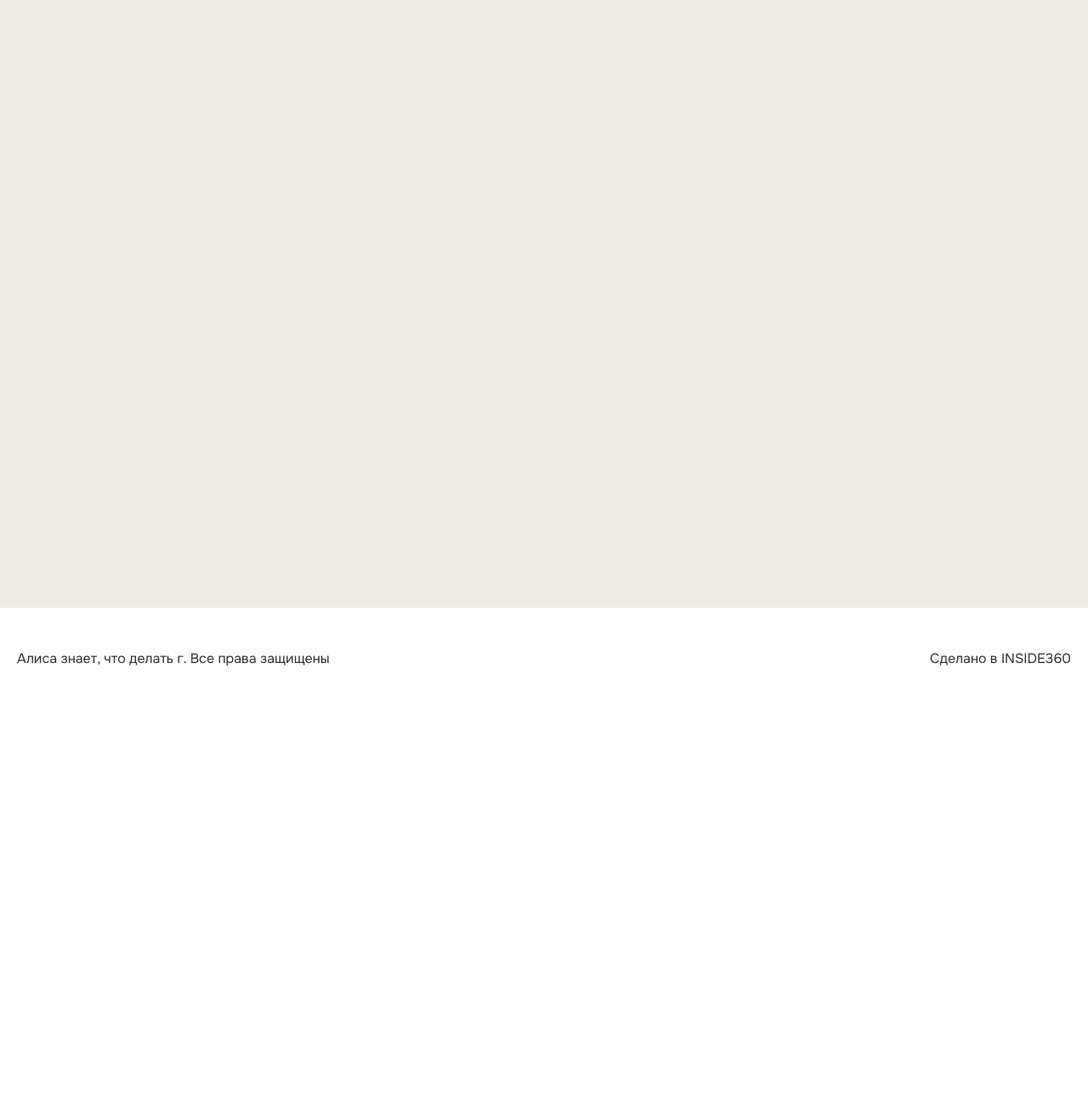
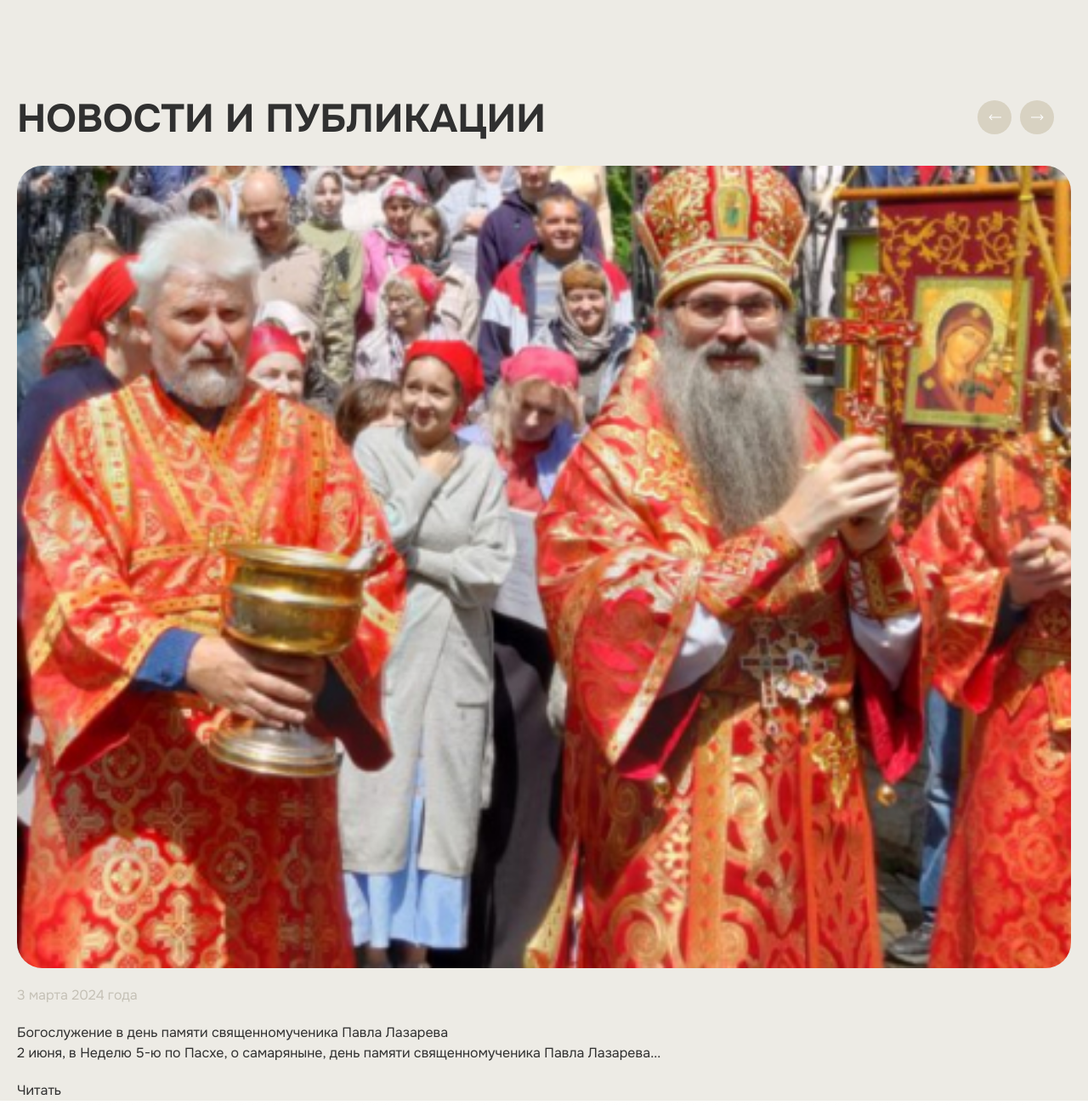
Before and after one commit to blessMe-Padre/sobor-html, a plain HTML site: page index.html in a window 1280 px wide. Shown: the part 880-2180 px from the top of the page at 85% size. Before the commit the page ends 1727 px from the top, so only its background shows below. Drawn offline with Linux system fonts and the light colour scheme; a script that the page names is missing.

Commit message:
feat: добавляет стили

```diff
--- a/css/main.css
+++ b/css/main.css
@@ -966,6 +966,33 @@ button.swiper-pagination-bullet{
   color: #303030;
   font-size: clamp(1.5rem, 0.928rem + 2.441vw, 3.125rem);
   line-height: 1.1;
+}
+
+.news {
+  padding-top: 200px;
+}
+
+.news__header {
+  display: flex;
+  align-items: center;
+  justify-content: space-between;
+  gap: 20px;
+  margin-bottom: 30px;
+}
+
+.news__item {
+  display: flex;
+  flex-direction: column;
+  justify-content: space-between;
+  gap: 20px;
+}
+
+.news__description {
+  -webkit-line-clamp: 2;
+  line-clamp: 2;
+  display: -webkit-box;
+  -webkit-box-orient: vertical;
+  overflow: hidden;
 }
 
 /* Импорт TailWind */
@@ -1601,10 +1628,6 @@ body {
   height: 100vh;
 }
 
-.min-h-screen{
-  min-height: 100vh;
-}
-
 .w-0{
   width: 0px;
 }
@@ -1802,6 +1825,58 @@ body {
   margin-top: -250px;
 }
 
+.button-wrapper {
+  display: flex;
+  align-items: center;
+  justify-content: center;
+  gap: 30px;
+  width: 110px;
+}
+
+.swiper-button-prev,
+.swiper-button-next {
+  width: 40px;
+  height: 40px;
+  background-color: var(--brown);
+  border-radius: 100%;
+  transition: background-color 0.3s ease;
+}
+
+.swiper-button-prev:hover,
+.swiper-button-next:hover {
+  background-color: var(--orange);
+}
+
+.swiper-button-prev:hover img,
+.swiper-button-next:hover img {
+  transition: transform 0.3s ease;
+}
+
+.swiper-button-prev:hover img {
+  transform: translateX(-5px);
+}
+
+.swiper-button-next:hover img {
+  transform: translateX(5px);
+}
+
+.image-wrapper {
+  border-radius: 30px;
+  overflow: hidden;
+}
+
+.image-wrapper img {
+  width: 100%;
+  height: 100%;
+  -o-object-fit: cover;
+     object-fit: cover;
+  transition: transform 0.3s ease;
+}
+
+.image-wrapper img:hover {
+  transform: scale(1.1);
+}
+
 @media (min-width: 729px){
   .xs\:block{
     display: block;
--- a/index.html
+++ b/index.html
@@ -120,7 +120,53 @@
             <div class="decor-section bg-light-brown">
                 <!-- <img src="./src/img/bg/1.png" alt=""> -->
             </div>
-            <section class="min-h-screen bg-light-brown"></section>
+            <section class="news bg-light-brown">
+                <div class="container">
+
+                <div class="news__header relative">
+                    <h2 class="title">Новости и публикации</h2>
+                    <div class="button-wrapper relative">
+                        <div class="swiper-button-prev news-button-prev">
+                            <img src="./src/img/icons/arrow-left.svg" width="15" height="10" alt="">
+                        </div>
+                        <div class="swiper-button-next news-button-next">
+                            <img src="./src/img/icons/arrow-right.svg" width="15" height="10" alt="">
+                        </div>
+                    </div>
+                </div>
+
+                <div class="w-0 min-w-full relative">
+                    <div class="news-swiper swiper">
+                        <ul class="swiper-wrapper justify-items-stretch news__list">
+                            <li class="swiper-slide news__item">
+                                <div>
+                                    <div class="image-wrapper mb-5">
+                                        <img src="./src/img/image-1.jpg" height="460" width="350" alt="image">
+                                    </div>
+                                    <p class="mb-5 text-light-gray">3 марта 2024 года</p>
+                                    <h3>Богослужение в день памяти священномученика Павла Лазарева</h3>
+                                    <p class="news__description">2 июня, в Неделю 5-ю по Пасхе, о самаряныне, день памяти священномученика Павла Лазарева...</p>
+                                </div>
+                                <a href="#">Читать</a>
+                            </li>
+
+                            <li class="swiper-slide">
+                                2
+                            </li>
+
+                            <li class="swiper-slide">
+                                3
+                            </li>
+
+                        </ul>
+                    </div>
+
+                </div>
+
+
+                <!-- /container -->
+                </div>
+            </section>
 
         </main>
 
--- a/js/module/sliders.js
+++ b/js/module/sliders.js
@@ -8,10 +8,10 @@ export const initSlider = () => {
             spaceBetween: 30,
             slidesPerView: 1,
 
-            navigation: {
-                nextEl: '.swiper-button-next',
-                prevEl: '.swiper-button-prev',
-            },
+            // navigation: {
+            //     nextEl: '.swiper-button-next',
+            //     prevEl: '.swiper-button-prev',
+            // },
 
             pagination: {
                 el: ".swiper-pagination",
@@ -19,4 +19,39 @@ export const initSlider = () => {
             },
         });
     }
+
+    // слайдер "Отзывы"
+    const newsSection = document.querySelector('.news');
+    if (newsSection) {
+        const feedback = new Swiper('.news-swiper', {
+            loop: true,
+            spaceBetween: 30,
+            slidesPerView: 1,
+
+            navigation: {
+                nextEl: '.news-button-next',
+                prevEl: '.news-button-prev',
+            },
+
+            pagination: {
+                el: ".swiper-pagination",
+                clickable: true
+            },
+
+            breakpoints: {
+                320: {
+                    slidesPerView: 1,
+                },
+                767: {
+                    slidesPerView: 2,
+                    spaceBetween: 15,
+                },
+
+                1023: {
+                    slidesPerView: 3,
+                    spaceBetween: 20,
+                },
+            }
+        });
+    }
 }
--- /dev/null
+++ b/src/block/news.css
@@ -0,0 +1,26 @@
+.news {
+    padding-top: 200px;
+}
+
+.news__header {
+    display: flex;
+    align-items: center;
+    justify-content: space-between;
+    gap: 20px;
+    margin-bottom: 30px;
+}
+
+.news__item {
+    display: flex;
+    flex-direction: column;
+    justify-content: space-between;
+    gap: 20px;
+}
+
+.news__description {
+    -webkit-line-clamp: 2;
+    line-clamp: 2;
+    display: -webkit-box;
+    -webkit-box-orient: vertical;
+    overflow: hidden;
+}
--- a/src/input.css
+++ b/src/input.css
@@ -13,6 +13,7 @@
 @import './block/social-icon.css';
 @import './block/hero.css';
 @import './block/title.css';
+@import './block/news.css';
 
 
 /* Импорт TailWind */
@@ -126,3 +127,54 @@
     background-position: bottom;
     margin-top: -250px;
 }
+
+.button-wrapper {
+    display: flex;
+    align-items: center;
+    justify-content: center;
+    gap: 30px;
+    width: 110px;
+}
+
+.swiper-button-prev,
+.swiper-button-next {
+    width: 40px;
+    height: 40px;
+    background-color: var(--brown);
+    border-radius: 100%;
+    transition: background-color 0.3s ease;
+}
+
+.swiper-button-prev:hover,
+.swiper-button-next:hover {
+    background-color: var(--orange);
+}
+
+.swiper-button-prev:hover img,
+.swiper-button-next:hover img {
+    transition: transform 0.3s ease;
+}
+
+.swiper-button-prev:hover img {
+    transform: translateX(-5px);
+}
+
+.swiper-button-next:hover img {
+    transform: translateX(5px);
+}
+
+.image-wrapper {
+    border-radius: 30px;
+    overflow: hidden;
+}
+
+.image-wrapper img {
+    width: 100%;
+    height: 100%;
+    object-fit: cover;
+    transition: transform 0.3s ease;
+}
+
+.image-wrapper img:hover {
+    transform: scale(1.1);
+}
```
Also changed, not shown: src/img/icons/arrow-left.svg (added), src/img/icons/arrow-right.svg (added), src/img/image-1.jpg (added), src/img/image-2.jpg (added), src/img/image-3.jpg (added).
